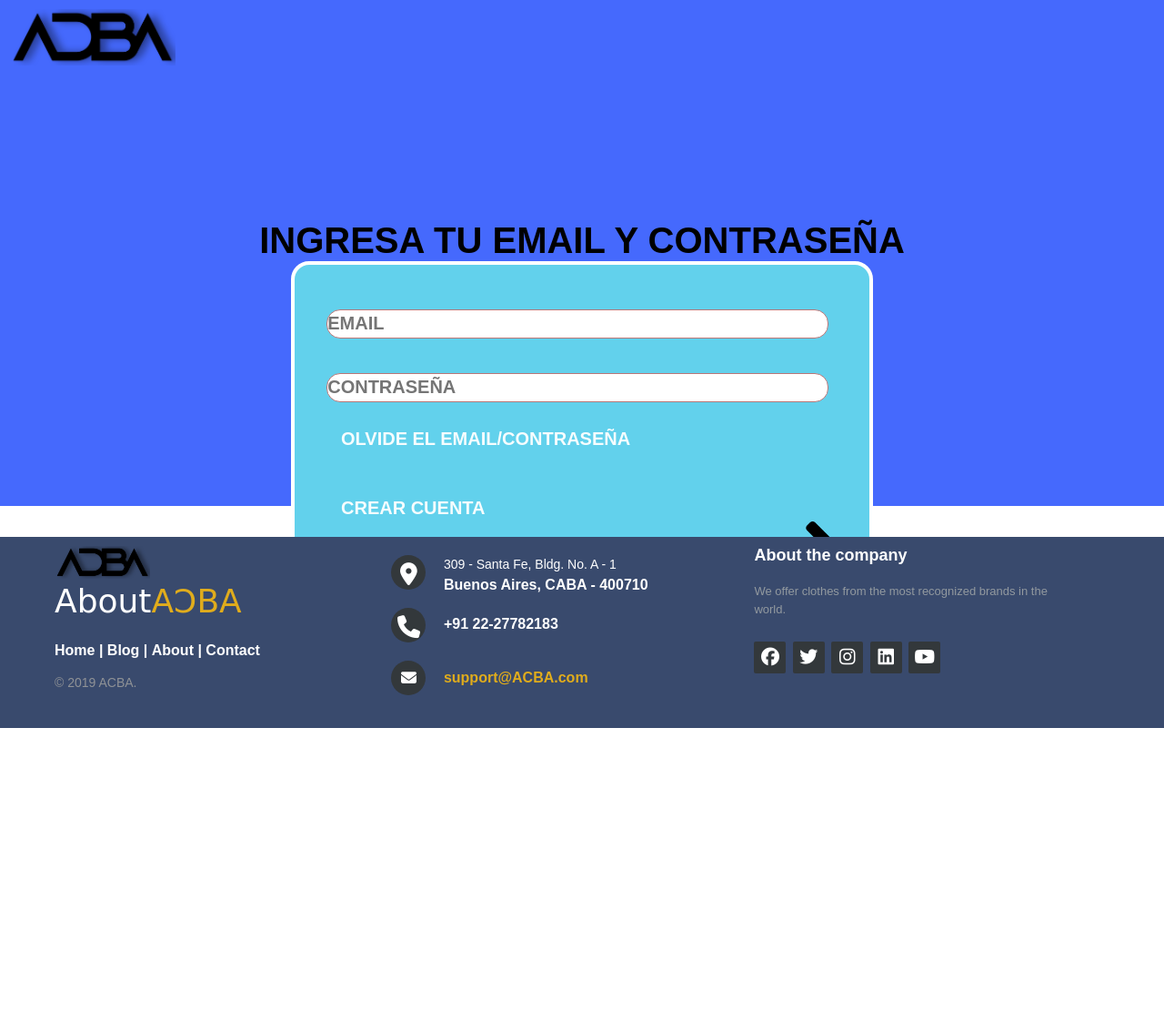
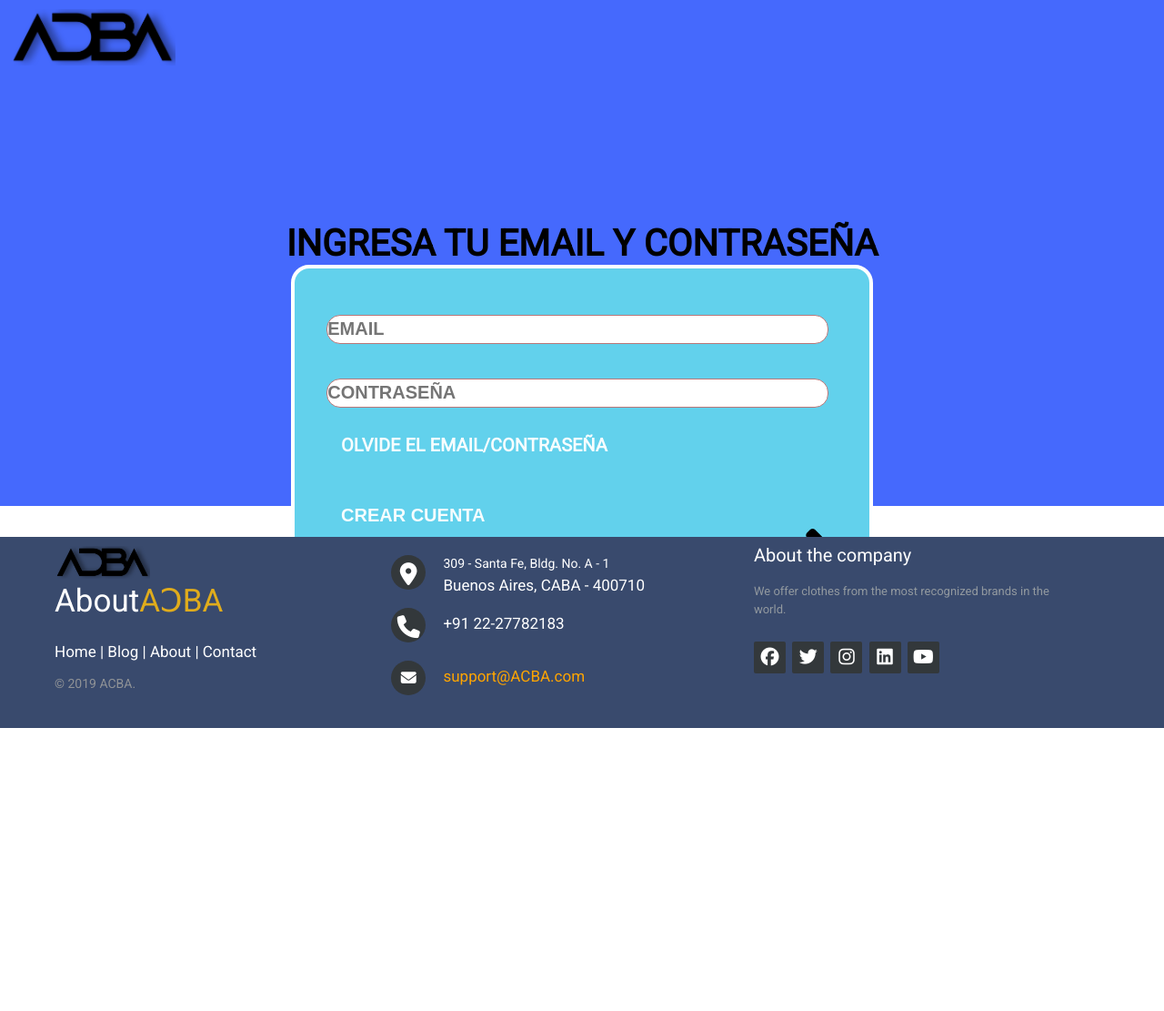
Before and after one commit to ricardoangelbustos/ecommerce-sprint1, a PHP site: page /login.html in a window 1280 px wide. Shown: the whole page at 91% size. Run offline with PHP 8.4, Linux system fonts and the light colour scheme; some libraries are stand-ins or nearby versions.

Commit message:
Cambio de fuente: login

```diff
--- a/css/styleLOGIN.css
+++ b/css/styleLOGIN.css
@@ -54,7 +54,7 @@
 }
 .container-login{
     width: 100%;
-    font-family: Arial, Helvetica, sans-serif;
+    font-family: 'Roboto', sans-serif;
     /* margin: 0 auto; */
     height: 1111px;
 }
@@ -89,6 +89,7 @@
     bottom: 350px;
     box-sizing: border-box;
     position: relative;
+    font-family: 'Roboto', sans-serif;
 }
 .container-1 button{
     position: relative;
@@ -127,7 +128,6 @@
 }
 .forget a{
     text-align: left;
-    font-family: Arial, Helvetica, sans-serif;
     font-style: normal;
     font-weight: bold;
     font-size: 20px;
@@ -176,7 +176,7 @@
 /*INICIA FOOTER*/
 footer{
 	position: fixed;
-    bottom: 0;
+	bottom: 0;
 }
 .footer-distributed{
 	background-color: #394a6d;
@@ -184,7 +184,9 @@ footer{
 	width: 100%;
   	height: 200px;
 	text-align: left;
-	font: bold 16px sans-serif;
+	font-family: 'Roboto', sans-serif;
+	font-size: 17px;
+	font-weight: 200;
 	padding: 10px 50px 200px 60px;
 	margin-top: 200px; /* La distancia del footer con el contenido */
 }
@@ -198,13 +200,27 @@ footer{
 	color: white;
 	text-decoration: none;
 }
+.phone:hover{
+	transition: 500ms;
+	color: #62d1ec;
+}
+.maillogin{
+    color: orange;
+    text-decoration: none;
+}
+.maillogin:hover{
+    transition: 500ms;
+	color: #62d1ec;
+}
 /* Footer left */
 .footer-distributed .footer-left{
 	width: 30%;
 }
 .footer-distributed h3{
 	color:  #ffffff;
-	font: normal 36px 'Cookie', cursive;
+	font-family: 'Roboto', sans-serif;
+	font-size: 35px;
+	font-weight: 200;
 	margin: 0;
 }
 /* The company logo */
@@ -224,6 +240,10 @@ footer{
 	line-height: 1.8;
 	text-decoration: none;
 	color:  inherit;
+}
+.footer-distributed .footer-links a:hover{
+	transition: 500ms;
+	color: #62d1ec
 }
 .footer-distributed .footer-company-name{
 	color:  #8f9296;
@@ -281,8 +301,9 @@ footer{
 .footer-distributed .footer-company-about span{
 	display: block;
 	color:  #ffffff;
-	font-size: 18px;
-	font-weight: bold;
+	font-family: 'Roboto', sans-serif;
+	font-size: 20px;
+	font-weight: 400;
 	margin-bottom: 20px;
 }
 .footer-distributed .footer-icons{
--- a/login.html
+++ b/login.html
@@ -7,7 +7,8 @@
     <title>Ingresa con tu cuenta</title>
     <script src="https://kit.fontawesome.com/81327c1797.js" crossorigin="anonymous"></script>
     <link rel="stylesheet" href="css/styleLOGIN.css">
-
+    <link href="https://fonts.googleapis.com/css?family=Roboto&display=swap" rel="stylesheet">
+    <link href="https://fonts.googleapis.com/css?family=Roboto+Condensed&display=swap" rel="stylesheet">
 </head>
 <body>
     <div class="container-login">
@@ -79,7 +80,7 @@
 				</div>
 				<div>
 					<i class="fa fa-envelope"></i>
-					<p><a href="mailto:support@ACBA.com">support@ACBA.com</a></p>
+					<a href="mailto:support@ACBA.com" class="maillogin">support@ACBA.com</a>
 				</div>
 			</div>
 			<div class="footer-right">
```
